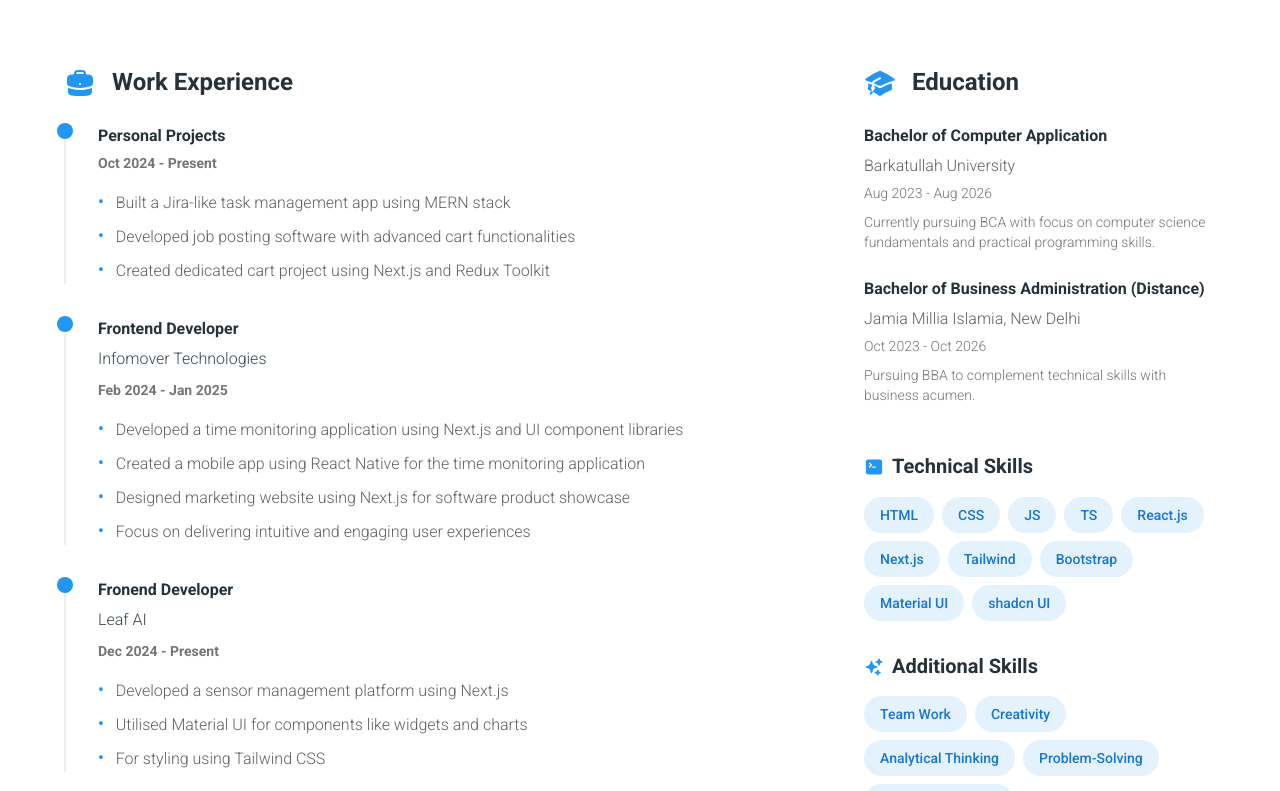
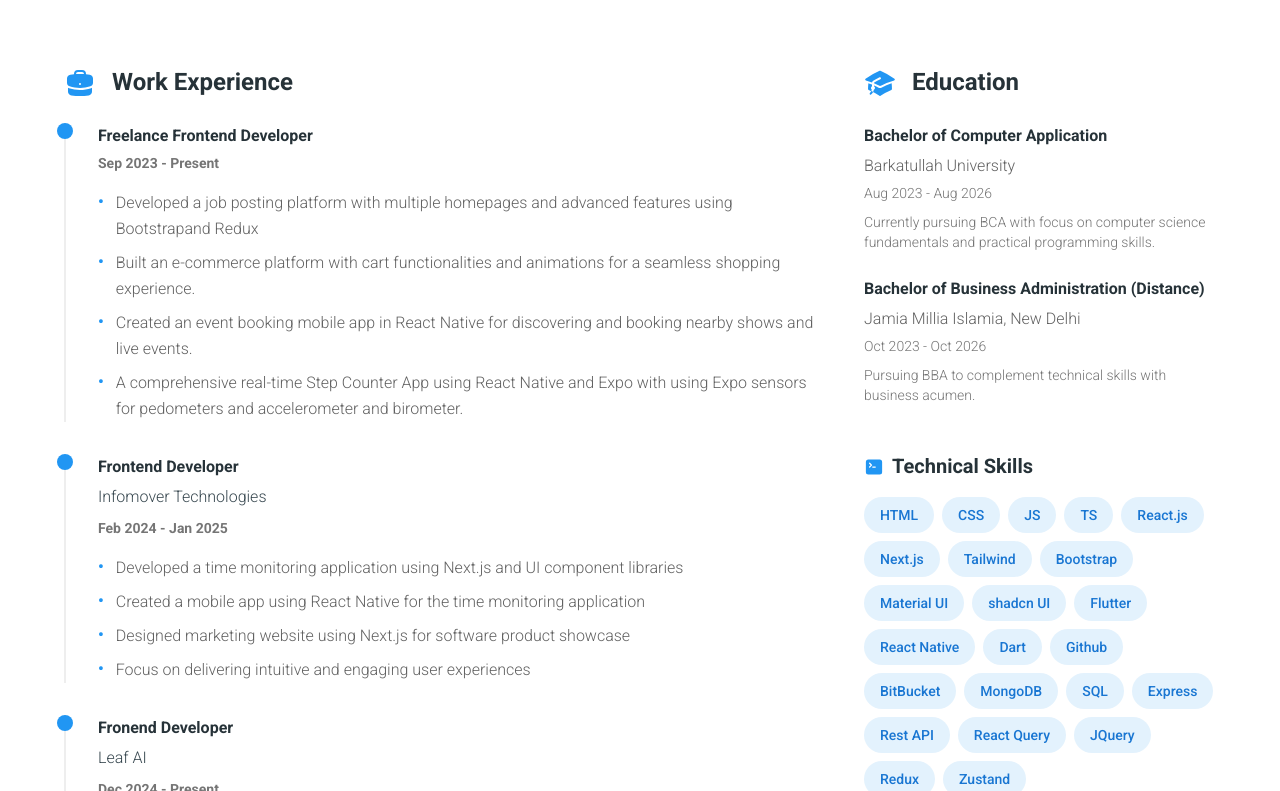
Before and after one commit to usaidinfo/portfolio-usaid, a Next.js app: page / in a window 1280 px wide. Shown: the part 3869-4660 px from the top of the page. Built offline with nearby package versions, Linux system fonts and the light colour scheme.

Commit message:
Update resume.tsx

```diff
--- a/src/app/resume.tsx
+++ b/src/app/resume.tsx
@@ -33,12 +33,13 @@ const EDUCATION_ITEMS = [
 const EXPERIENCE_ITEMS = [
   {
     icon: CommandLineIcon,
-    title: "Personal Projects",
-    period: "Oct 2024 - Present",
+    title: "Freelance Frontend Developer ",
+    period: "Sep 2023 - Present",
     children: [
-      "Built a Jira-like task management app using MERN stack",
-      "Developed job posting software with advanced cart functionalities",
-      "Created dedicated cart project using Next.js and Redux Toolkit",
+      "Developed a job posting platform with multiple homepages and advanced features using Bootstrapand Redux",
+      "Built an e-commerce platform with cart functionalities and animations for a seamless shopping experience.",
+      "Created an event booking mobile app in React Native for discovering and booking nearby shows and live events.",
+      "A comprehensive real-time Step Counter App using React Native and Expo with using Expo sensors for pedometers and accelerometer and birometer."
     ],
   },
   {
@@ -71,7 +72,7 @@ const SKILLS_ITEMS = [
     icon: CommandLineIcon,
     title: "Technical Skills",
     children:
-      "HTML, CSS, JS, TS, React.js, Next.js, Tailwind, Bootstrap, Material UI, shadcn UI",
+      "HTML, CSS, JS, TS, React.js, Next.js, Tailwind, Bootstrap, Material UI, shadcn UI, Flutter, React Native, Dart, Github, BitBucket, MongoDB, SQL, Express, Rest API, React Query, JQuery, Redux, Zustand",
   },
   {
     icon: SparklesIcon,
@@ -82,7 +83,7 @@ const SKILLS_ITEMS = [
   {
     icon: LanguageIcon,
     title: "Languages",
-    children: "English, Hindi",
+    children: "English, Hindi, German",
   },
 ];
 
```
